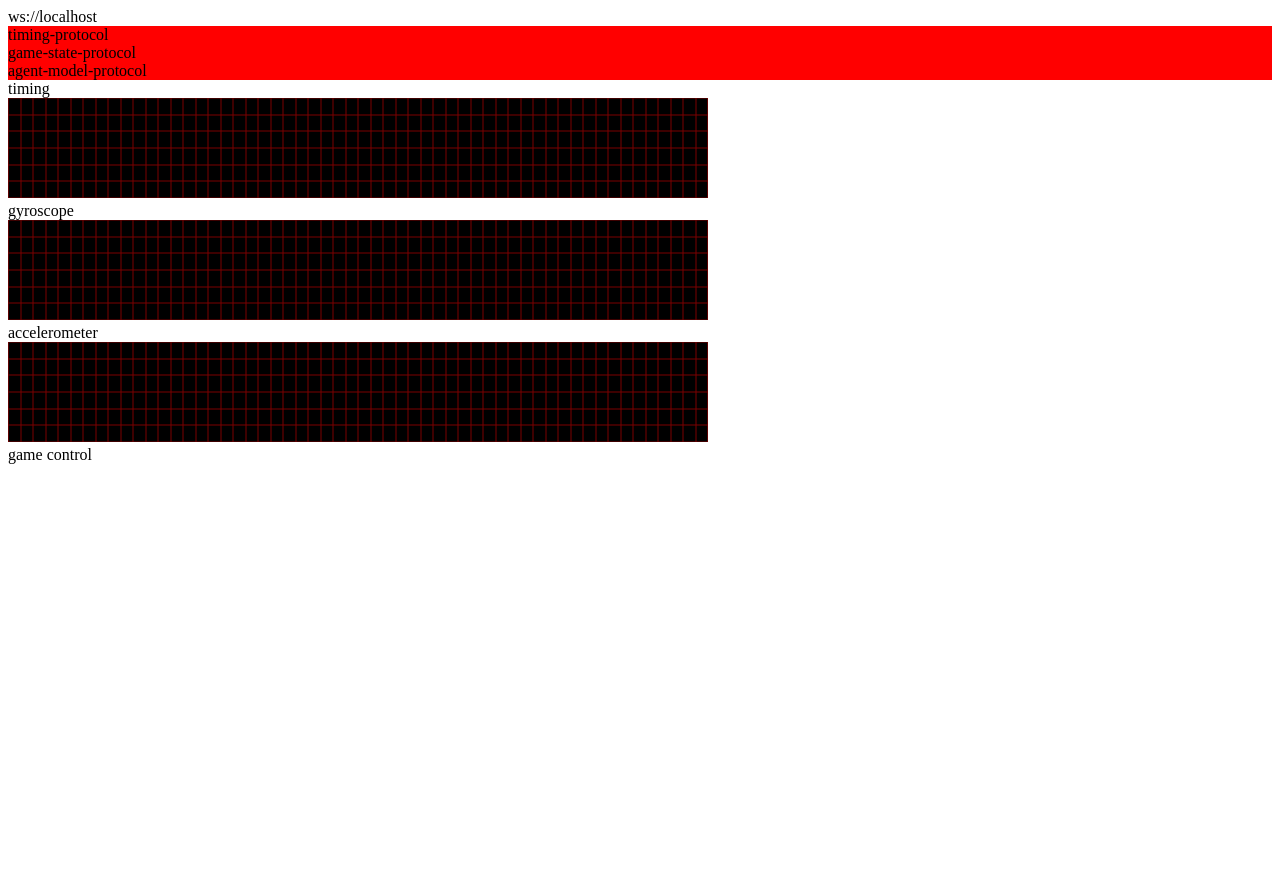
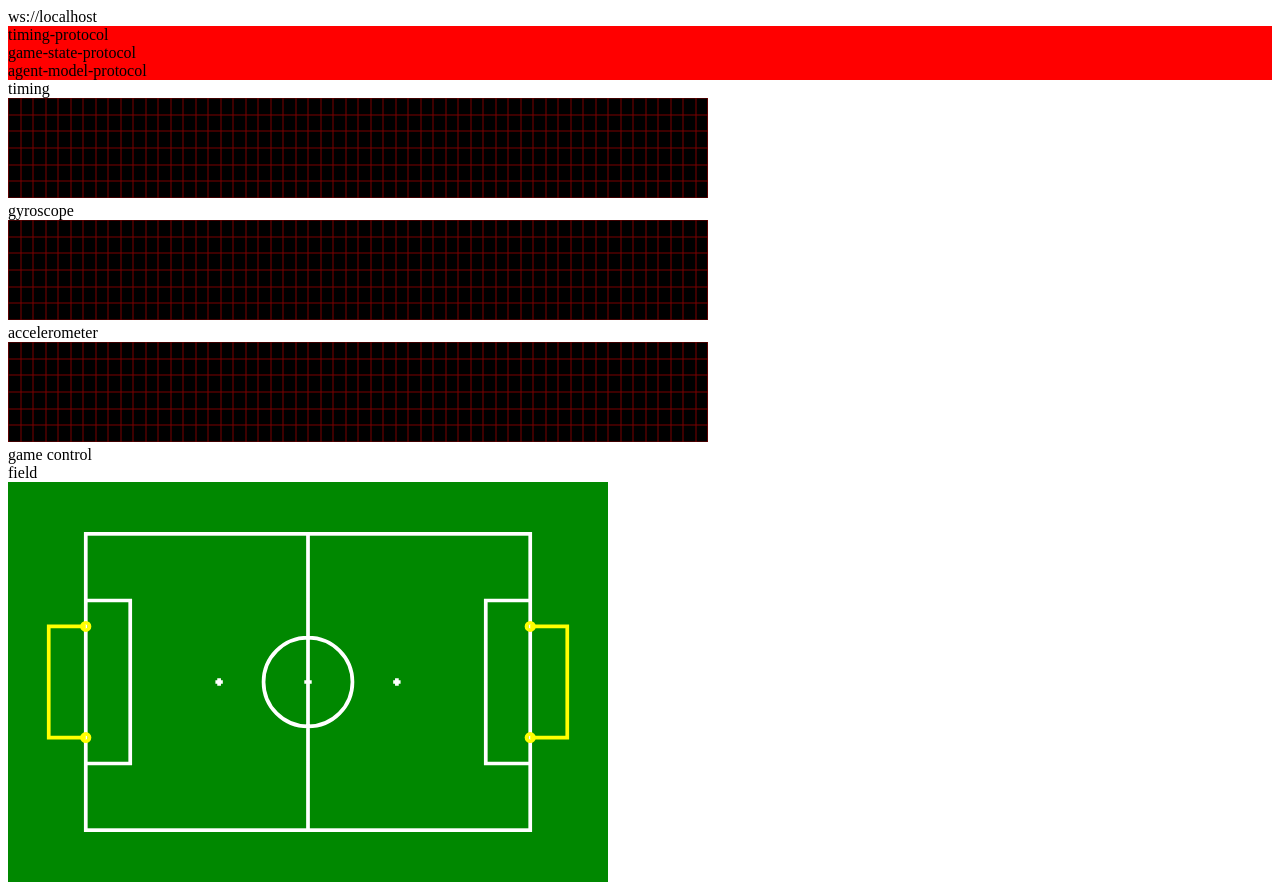
Before and after one commit to drewnoakes/bold-humanoid, a plain HTML site: page www/index.html in a window 1280 px wide. Before the commit the page ends 800 px from the top, so only its background shows below. Drawn offline with Linux system fonts and the light colour scheme.

Commit message:
Added map of field using HTML5 canvas.

```diff
--- a/www/index.html
+++ b/www/index.html
@@ -31,7 +31,14 @@
 
   <section>
     <div>game control</div>
-    <div id="secondsRemaining"></canvas>
+    <div id="secondsRemaining"></div>
+  </section>
+
+  <section>
+      <div>field</div>
+      <div id="field-map-container">
+          <canvas id="field-map" width="600" height="400"></canvas>
+      </div>
   </section>
 
 </body>
--- a/www/telemetry.js
+++ b/www/telemetry.js
@@ -140,6 +140,126 @@ var initialiseAgentModel = function()
   }
 };
 
+var fieldDimensions = {
+  fieldX: 6.0,
+  fieldY: 4.0,
+  goalX: 0.5,
+  goalY: 1.5,
+  goalZ: 0.8,
+  goalPostDiameter: 0.1,
+  goalAreaX: 0.6,
+  goalAreaY: 2.2,
+  penaltyMarkDistance: 1.8,
+  circleDiameter: 1.2,
+  lineWidth:0.05,
+  penaltyLineLength: 0.1,
+  outerMarginMinimum: 0.7,
+  ballDiameter: 0.067 // according to Wikipedia
+};
+
+var drawFieldMap = function()
+{
+  var canvas = $('#field-map').get(0);
+  var context = canvas.getContext('2d');
+
+  context.fillStyle = '#008800';
+  context.fillRect(0, 0, canvas.width, canvas.height);
+
+  context.translate(canvas.width/2, canvas.height/2);
+
+  var scale = Math.min(
+    canvas.width / (fieldDimensions.fieldX + 2*fieldDimensions.outerMarginMinimum),
+    canvas.height / (fieldDimensions.fieldY + 2*fieldDimensions.outerMarginMinimum));
+
+  // prepare to draw field lines
+  context.lineWidth = fieldDimensions.lineWidth * scale;
+  context.strokeStyle = '#ffffff';
+
+  // center circle
+  context.beginPath();
+  context.arc(0, 0, scale * fieldDimensions.circleDiameter/2, 0, Math.PI*2, true);
+
+  var halfCrossLengthScaled = scale * fieldDimensions.penaltyLineLength / 2;
+  var penaltyX = scale * (fieldDimensions.fieldX/2 - fieldDimensions.penaltyMarkDistance);
+  var penaltyInnerX = penaltyX - halfCrossLengthScaled;
+  var penaltyOuterX = penaltyX + halfCrossLengthScaled;
+
+  // center cross mark
+  context.moveTo(-halfCrossLengthScaled, 0);
+  context.lineTo(+halfCrossLengthScaled, 0);
+
+  // left penalty mark
+  context.moveTo(-penaltyInnerX, 0);
+  context.lineTo(-penaltyOuterX, 0);
+  context.moveTo(-penaltyX, halfCrossLengthScaled);
+  context.lineTo(-penaltyX, -halfCrossLengthScaled);
+
+  // right penalty mark
+  context.moveTo(penaltyInnerX, 0);
+  context.lineTo(penaltyOuterX, 0);
+  context.moveTo(penaltyX, halfCrossLengthScaled);
+  context.lineTo(penaltyX, -halfCrossLengthScaled);
+
+  // outer square
+  var x = scale * fieldDimensions.fieldX/2,
+      y = scale * fieldDimensions.fieldY/2;
+  context.strokeRect(-x, -y, scale * fieldDimensions.fieldX, scale * fieldDimensions.fieldY);
+
+  context.moveTo(0, y);
+  context.lineTo(0, -y);
+
+  var goalAreaY = scale * fieldDimensions.goalAreaY / 2;
+
+  // left goal area
+  context.moveTo(-x, -goalAreaY);
+  context.lineTo(-x + scale*fieldDimensions.goalAreaX, -goalAreaY);
+  context.lineTo(-x + scale*fieldDimensions.goalAreaX, goalAreaY);
+  context.lineTo(-x, goalAreaY);
+
+  // right goal area
+  context.moveTo(x, -goalAreaY);
+  context.lineTo(x - scale*fieldDimensions.goalAreaX, -goalAreaY);
+  context.lineTo(x - scale*fieldDimensions.goalAreaX, goalAreaY);
+  context.lineTo(x, goalAreaY);
+
+  context.stroke();
+
+  var goalY = scale * fieldDimensions.goalY / 2;
+
+  // TODO actually the position of these circles is WRONG! as is many of the lines -- the insides should be used, considering line width
+
+  context.strokeStyle = 'yellow';
+
+  context.beginPath();
+  context.arc(+x, +goalY, scale * fieldDimensions.goalPostDiameter/2, 0, Math.PI*2, true);
+  context.stroke();
+  context.beginPath();
+  context.arc(+x, -goalY, scale * fieldDimensions.goalPostDiameter/2, 0, Math.PI*2, true);
+  context.stroke();
+  context.beginPath();
+  context.arc(-x, +goalY, scale * fieldDimensions.goalPostDiameter/2, 0, Math.PI*2, true);
+  context.stroke();
+  context.beginPath();
+  context.arc(-x, -goalY, scale * fieldDimensions.goalPostDiameter/2, 0, Math.PI*2, true);
+  context.stroke();
+
+  context.beginPath();
+
+  // left goal
+  context.moveTo(-x, -goalY);
+  context.lineTo(-x - scale*fieldDimensions.goalX, -goalY);
+  context.lineTo(-x - scale*fieldDimensions.goalX, goalY);
+  context.lineTo(-x, goalY);
+
+  // right goal
+  context.moveTo(x, -goalY);
+  context.lineTo(x + scale*fieldDimensions.goalX, -goalY);
+  context.lineTo(x + scale*fieldDimensions.goalX, goalY);
+  context.lineTo(x, goalY);
+
+  context.stroke();
+};
+
 $(document).ready(function()
 {
   document.getElementById("websocket-url").textContent = getWebSocketUrl();
@@ -147,4 +267,5 @@ $(document).ready(function()
   initialiseTiming();
   initialiseGameState();
   initialiseAgentModel();
+  drawFieldMap();
 });
```
